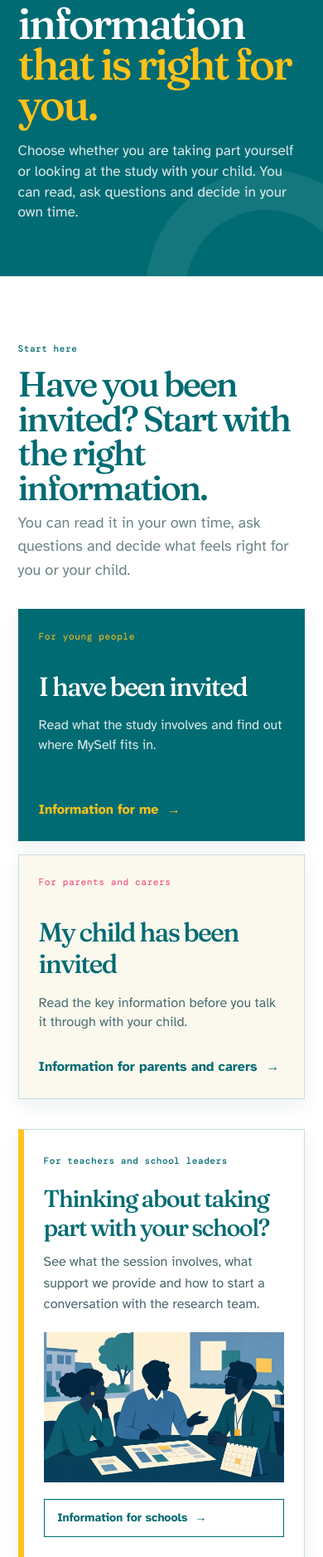
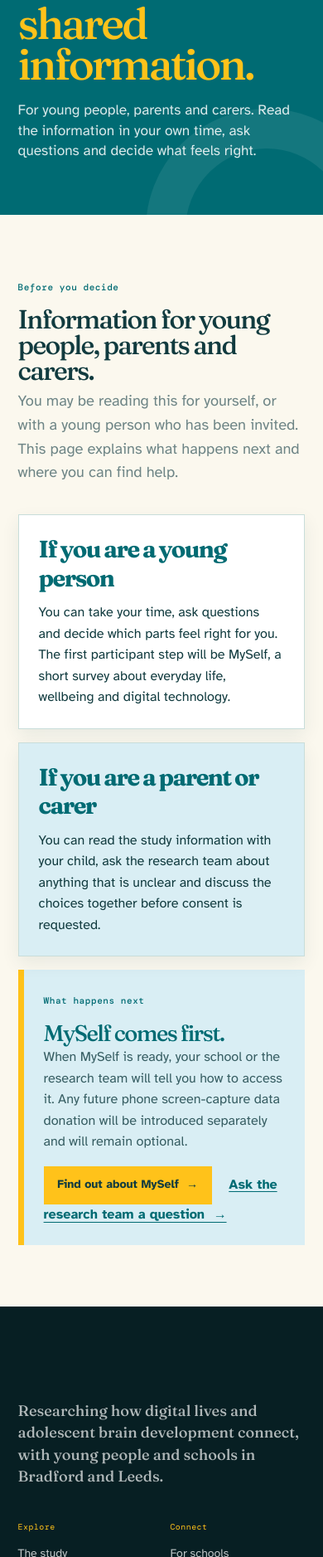
Before and after one commit to faisalmushtaq/myphone-mybrain, a Jekyll site: the page built from take-part.md, in a window 390 px wide. Shown: the part 248-2125 px from the top of the page at 83% size. Built offline with Jekyll 4.4.1, drawn with Linux system fonts in a browser that asks for light colours; some of the changed text lies outside the part shown.

Commit message:
Consolidate participant information

```diff
--- a/_includes/header.html
+++ b/_includes/header.html
@@ -6,12 +6,12 @@
     </a>
 
     <nav class="nav" aria-label="Main navigation">
-      <a href="{{ '/take-part/' | relative_url }}">Take part</a>
-      <a href="{{ '/take-part/parent-carer/' | relative_url }}">Parents and carers</a>
-      <a href="{{ '/take-part/young-person/' | relative_url }}">Young people</a>
       <a href="{{ '/study/' | relative_url }}">About the study</a>
+      <a href="{{ '/schools/' | relative_url }}">For schools</a>
+      <a href="{{ '/families/' | relative_url }}">For families</a>
+      <a href="{{ '/team/' | relative_url }}">Meet the team</a>
       <a href="{{ '/faq/' | relative_url }}">Questions</a>
-      <a href="{{ '/myself/' | relative_url }}" class="nav-cta">MySelf survey</a>
+      <a href="{{ '/contact/' | relative_url }}" class="nav-cta">Contact</a>
     </nav>
 
     <button class="menu-toggle" aria-label="Open navigation menu" aria-expanded="false" aria-controls="mobile-nav">
@@ -29,12 +29,11 @@
     <span class="bar"></span>
   </button>
   <nav class="mobile-nav-inner" aria-label="Mobile navigation">
-    <a href="{{ site.baseurl }}/">Home</a>
-    <a href="{{ '/take-part/young-person/' | relative_url }}">I have been invited</a>
-    <a href="{{ '/take-part/parent-carer/' | relative_url }}">My child has been invited</a>
-    <a href="{{ '/myself/' | relative_url }}">MySelf survey</a>
     <a href="{{ '/study/' | relative_url }}">About the study</a>
+    <a href="{{ '/schools/' | relative_url }}">For schools</a>
+    <a href="{{ '/families/' | relative_url }}">For families</a>
+    <a href="{{ '/team/' | relative_url }}">Meet the team</a>
     <a href="{{ '/faq/' | relative_url }}">Questions</a>
-    <a href="{{ '/contact/' | relative_url }}" class="mobile-nav-cta">Need help? Contact us &nbsp;&rarr;</a>
+    <a href="{{ '/contact/' | relative_url }}">Contact</a>
   </nav>
 </div>
--- a/_includes/invitation_journey.html
+++ b/_includes/invitation_journey.html
@@ -7,18 +7,12 @@
       <p class="section-subheading">You can read it in your own time, ask questions and decide what feels right for you or your child.</p>
     </div>
 
-    <div class="invitation-grid reveal">
-      <a class="invitation-card invitation-card--young" href="{{ '/take-part/young-person/' | relative_url }}">
-        <span class="invitation-card-label">For young people</span>
-        <h3>I have been invited</h3>
-        <p>Read what the study involves and find out where MySelf fits in.</p>
-        <span class="invitation-card-cta">Information for me &nbsp;→</span>
-      </a>
-      <a class="invitation-card" href="{{ '/take-part/parent-carer/' | relative_url }}">
-        <span class="invitation-card-label">For parents and carers</span>
-        <h3>My child has been invited</h3>
-        <p>Read the key information before you talk it through with your child.</p>
-        <span class="invitation-card-cta">Information for parents and carers &nbsp;→</span>
+    <div class="invitation-grid invitation-grid--single reveal">
+      <a class="invitation-card invitation-card--young" href="{{ '/take-part/' | relative_url }}">
+        <span class="invitation-card-label">For young people, parents and carers</span>
+        <h3>Information for people who have been invited</h3>
+        <p>Find out what the study involves, what choices you have and where MySelf fits in.</p>
+        <span class="invitation-card-cta">Read participant information &nbsp;→</span>
       </a>
     </div>
 
--- /dev/null
+++ b/_includes/participant_information.html
@@ -0,0 +1,27 @@
+<!-- Design note: one calm, shared information route for invited young people and parents or carers. -->
+<section class="section participant-info-section">
+  <div class="container narrow-content">
+    <p class="section-kicker">Before you decide</p>
+    <h2>Information for young people, parents and carers.</h2>
+    <p class="section-subheading">You may be reading this for yourself, or with a young person who has been invited. This page explains what happens next and where you can find help.</p>
+
+    <div class="participant-info-grid">
+      <div class="info-panel">
+        <h3>If you are a young person</h3>
+        <p>You can take your time, ask questions and decide which parts feel right for you. The first participant step will be MySelf, a short survey about everyday life, wellbeing and digital technology.</p>
+      </div>
+      <div class="info-panel info-panel-alt">
+        <h3>If you are a parent or carer</h3>
+        <p>You can read the study information with your child, ask the research team about anything that is unclear and discuss the choices together before consent is requested.</p>
+      </div>
+    </div>
+
+    <div class="participant-next-step">
+      <p class="section-kicker">What happens next</p>
+      <h3>MySelf comes first.</h3>
+      <p>When MySelf is ready, your school or the research team will tell you how to access it. Any future phone screen-capture data donation will be introduced separately and will remain optional.</p>
+      <a class="btn btn-primary" href="{{ '/myself/' | relative_url }}">Find out about MySelf &nbsp;→</a>
+      <a class="text-link" href="{{ '/contact/' | relative_url }}">Ask the research team a question &nbsp;→</a>
+    </div>
+  </div>
+</section>
--- a/assets/css/moto-inspired.css
+++ b/assets/css/moto-inspired.css
@@ -109,6 +109,13 @@ p { max-width: 70ch; }
 .school-route p:not(.section-kicker) { max-width: 58ch; color: #48676b; }
 .school-route .btn { flex: 0 0 auto; }
 .school-route-image { width: 100%; aspect-ratio: 16 / 10; object-fit: cover; background: var(--mpb-mist); }
+.invitation-grid--single { grid-template-columns: minmax(0, 720px); }
+.participant-info-grid { margin-top: 2.25rem; display: grid; grid-template-columns: repeat(2, minmax(0, 1fr)); gap: 1rem; }
+.participant-info-grid .info-panel { margin: 0; }
+.participant-info-grid h3, .participant-next-step h3 { color: var(--mpb-teal); font-size: clamp(1.7rem, 3vw, 2.35rem); }
+.participant-next-step { margin-top: 1rem; padding: clamp(1.5rem, 4vw, 2.5rem); border-left: 7px solid var(--mpb-yellow); background: var(--mpb-mist); }
+.participant-next-step p:not(.section-kicker) { max-width: 62ch; color: #365d62; }
+.participant-next-step .btn { margin: 1rem 1rem 0 0; }
 .invite-next-box { padding: clamp(1.5rem, 4vw, 2.5rem); border: 1px solid var(--mpb-line); border-top: 6px solid var(--mpb-yellow); background: #fff; box-shadow: var(--shadow-sm); }
 .invite-next-box h2 { max-width: 16ch; margin: 0 0 1rem; color: var(--mpb-teal); font-size: clamp(2.3rem, 5vw, 4rem); }
 .invite-next-box p { max-width: 58ch; color: #46676b; font-size: 1.08rem; }
@@ -285,6 +292,7 @@ input:focus, select:focus, textarea:focus { border-color: var(--mpb-teal); box-s
   .journey-overview .btn { width: fit-content; }
   .school-route { grid-template-columns: 1fr; gap: 1.25rem; }
   .school-route-image { max-width: 420px; }
+  .participant-info-grid { grid-template-columns: 1fr; }
   .invitation-actions { flex-direction: column; align-items: stretch; row-gap: 1.1rem; }
   .invitation-actions .btn { width: 100%; justify-content: center; }
   .stat-row, .audience-grid, .benefit-grid, .promise-grid, .workshop-grid, .aims-grid, .resources-placeholder, .signup-layout { grid-template-columns: 1fr; }
--- a/take-part.md
+++ b/take-part.md
@@ -4,10 +4,10 @@ title: "Take part | MyPhone/MyBrain"
 description: "Information for invited MyPhone/MyBrain participants, parents and carers."
 permalink: /take-part/
 eyebrow: "You have been invited"
-title_main: "Start with the information"
-title_accent: "that is right for you."
-page_intro: "Choose whether you are taking part yourself or looking at the study with your child. You can read, ask questions and decide in your own time."
+title_main: "Start with the"
+title_accent: "shared information."
+page_intro: "For young people, parents and carers. Read the information in your own time, ask questions and decide what feels right."
 ---
 
 {% include page_hero.html %}
-{% include invitation_journey.html %}
+{% include participant_information.html %}
```
Also changed, not shown: _data/content.yml (+5 -5 lines).
